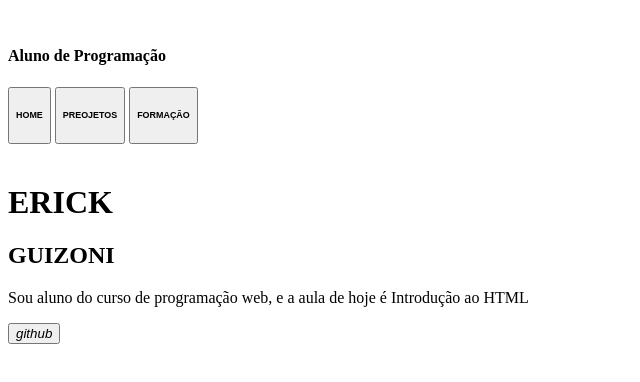
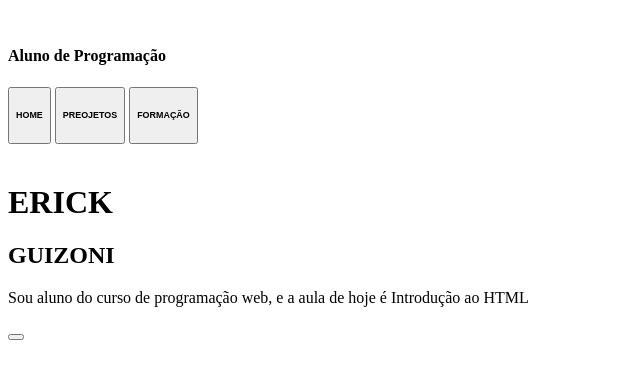
Before and after one commit to Erick-Guizoni/portifolio-erick, a plain HTML site: page index.html in a window 1280 px wide. Shown: the whole page, without its empty margins (0-640 px from the left). Drawn offline with Linux system fonts and the light colour scheme.

Commit message:
Update index.html

```diff
--- a/index.html
+++ b/index.html
@@ -33,7 +33,7 @@
         </main>
         <footer>
             <button id="btn-github-icon" class="button-footer">
-                <i id="icon-github" class="icon-footer">github</i>
+                <i id="icon-github" class="icon-footer"></i>
             </button>
         </footer>
 
```
